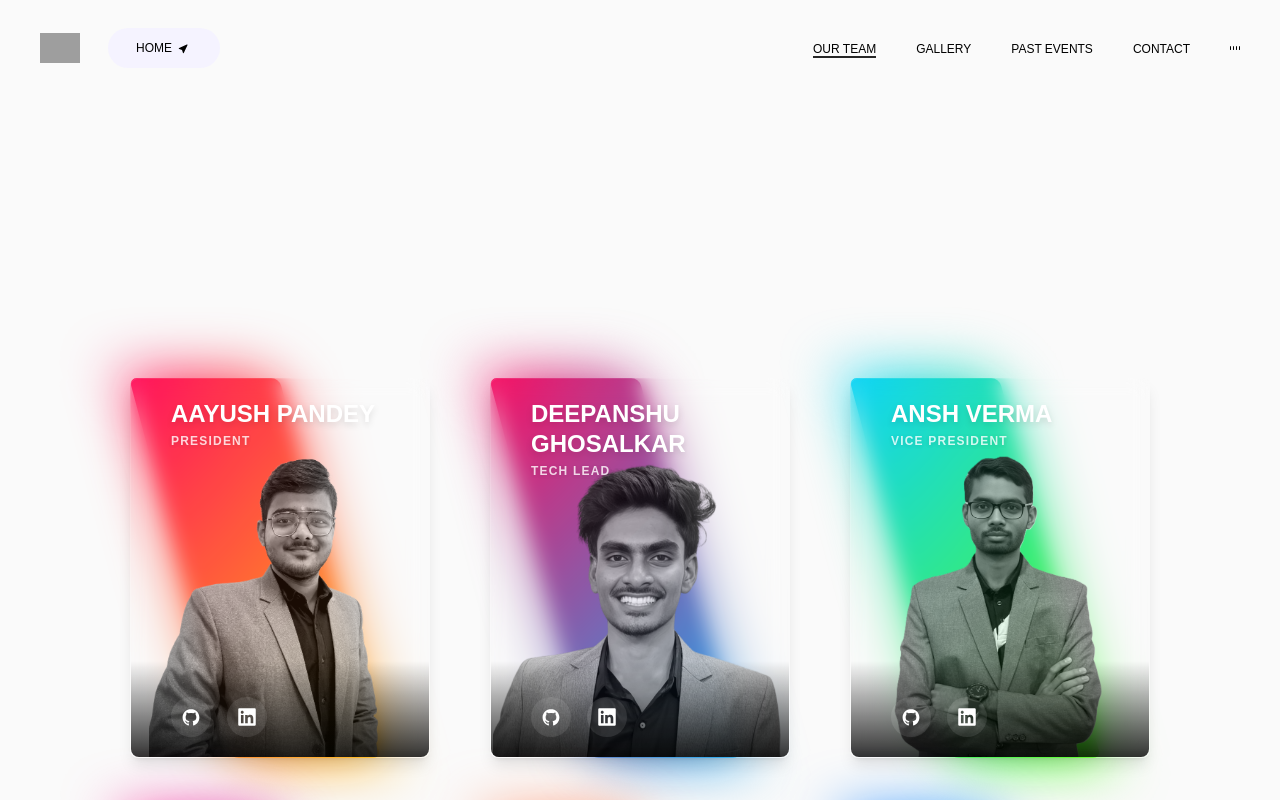
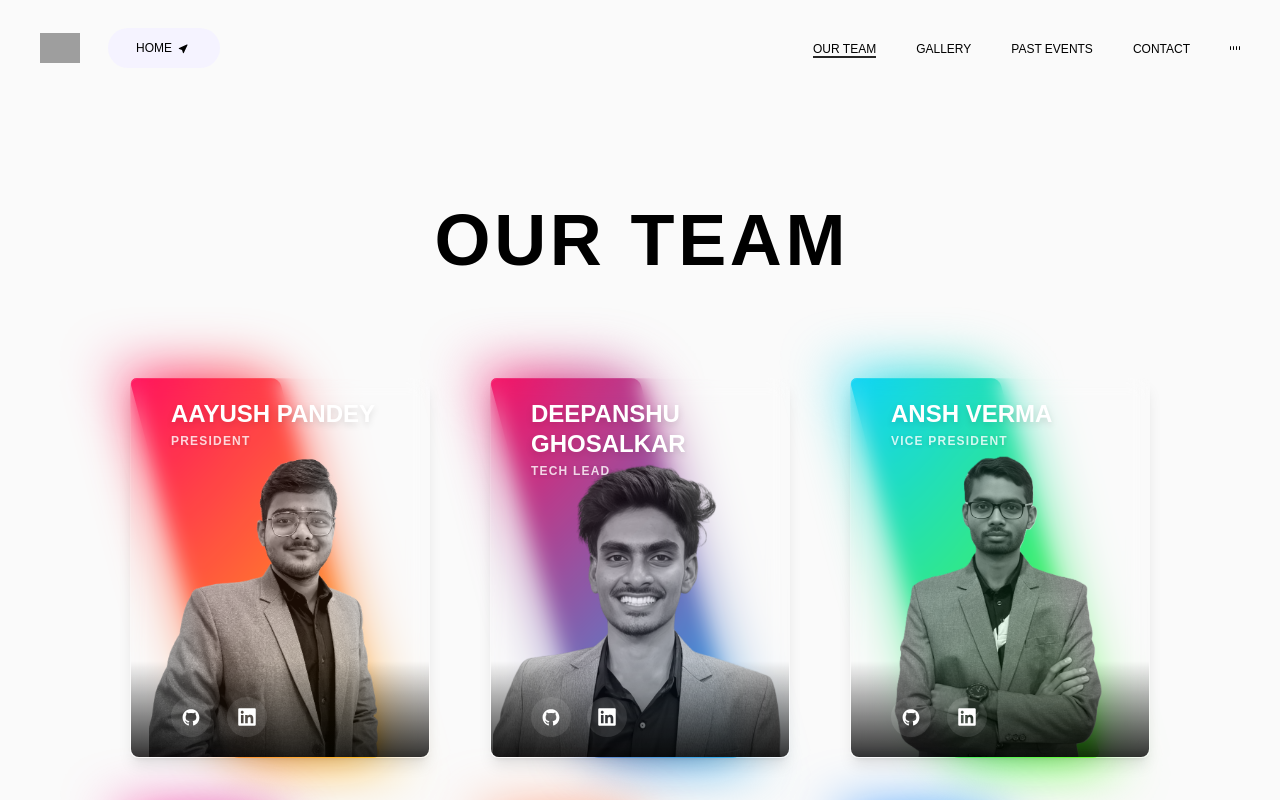
Before and after one commit to SPY-DEEP-06/HackWithIndia-Website, a React (Vite) app: page /team in a window 1280 px wide. Shown: the top 800 px of the page. Built offline with nearby package versions, Linux system fonts and the light colour scheme; grey boxes are pictures that could not be loaded; a web font is replaced by a local one.

Commit message:
fix(RollingText): correct translation units from percent to em to prevent text flying offscreen

```diff
--- a/src/components/ui/rolling-text.jsx
+++ b/src/components/ui/rolling-text.jsx
@@ -81,10 +81,12 @@ function CharacterColumn({
     const isOddPosition = characterIndex % 2 === 0;
     const shouldRollFromBottom = animationPattern === "alternating" && !isOddPosition;
 
-    // Use percentages for translation to avoid pixel calculation issues with fluid fonts
-    // We scroll deeply to the end of the duplicate list
-    const initialY = shouldRollFromBottom ? `-${(duplicateCount - 1) * 100}%` : "0%";
-    const finalY = shouldRollFromBottom ? "0%" : `-${(duplicateCount - 1) * 100}%`;
+    // Use em for translation to match line-height exactly
+    // 0em shows the first character.
+    // -(duplicateCount - 1)em shows the last character.
+    const maxScroll = duplicateCount - 1;
+    const initialY = shouldRollFromBottom ? `-${maxScroll}em` : "0em";
+    const finalY = shouldRollFromBottom ? "0em" : `-${maxScroll}em`;
 
     return (
         <div
```
